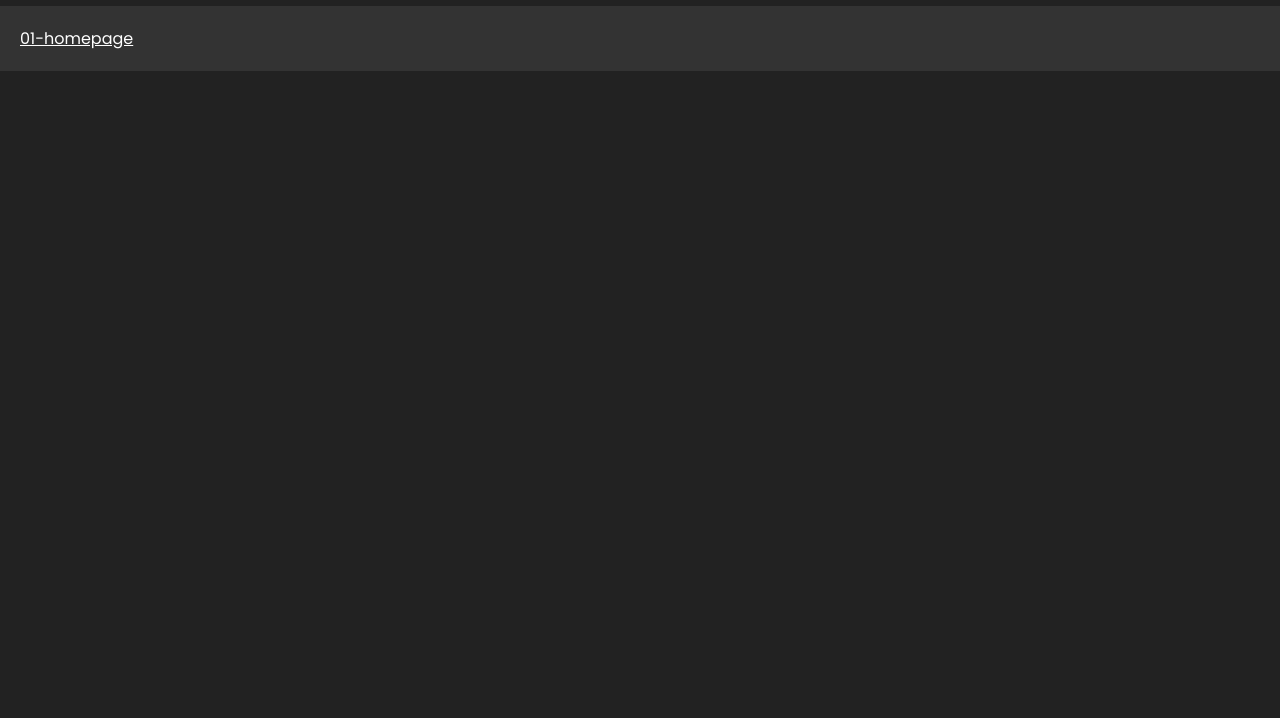
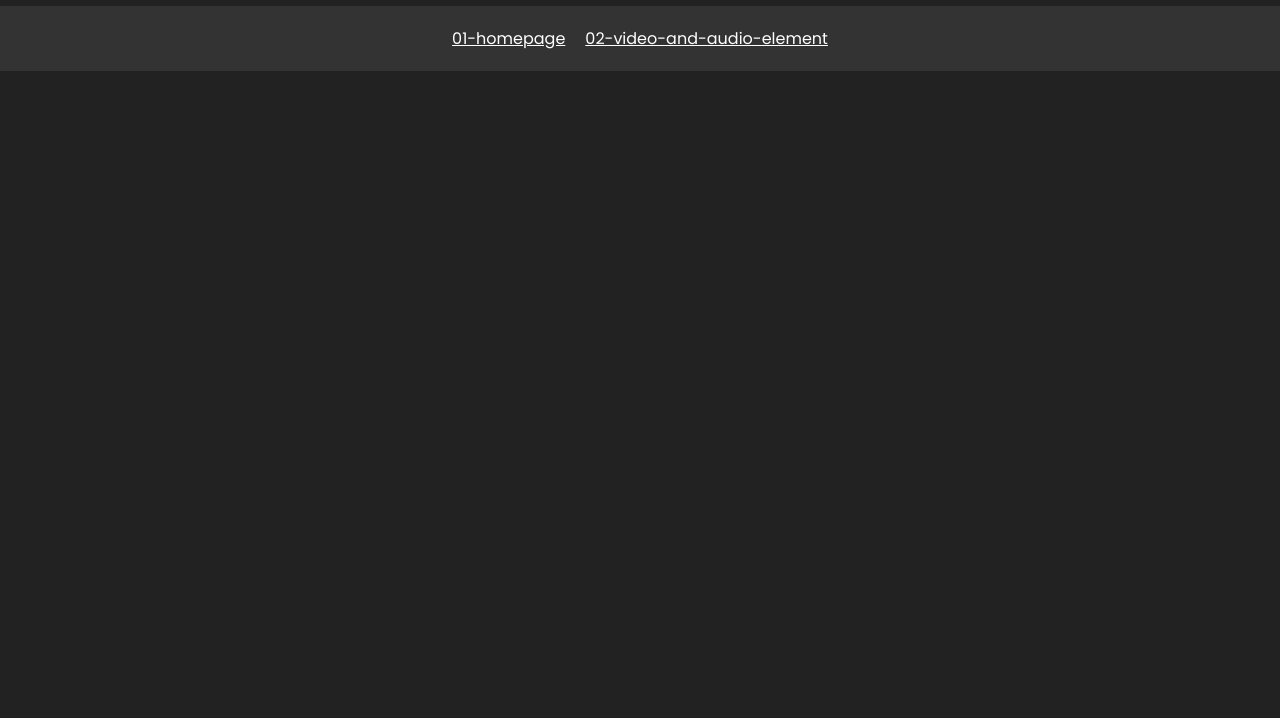
Before and after one commit to hafizurrahaman0/WebMiniProjects, a plain HTML site: page index.html in a window 1280 px wide. Shown: the part 82-800 px from the top of the page. Drawn offline with Linux system fonts and the light colour scheme.

Commit message:
added video and audio element page to index.html

```diff
--- a/index.html
+++ b/index.html
@@ -13,7 +13,8 @@
     </header>
 
     <main>
-        <a href="./01-homepage/index.html" target="_blank">01-homepage</a>
+        <a class="card" href="./01-homepage/index.html" target="_blank">01-homepage</a>
+        <a class="card" href="./02-video-and-audio-element/index.html" target="_blank">02-video-and-audio-element</a>
     </main>
 
 </body>
--- a/src/styles.scss
+++ b/src/styles.scss
@@ -37,6 +37,7 @@ header {
 // Main Styles
 
 main {
+    @include display-flex(center, center, row, 20px);
     padding: 20px;
     background-color: #333;
 
```
Also changed, not shown: build/styles.css, 1 other file.
